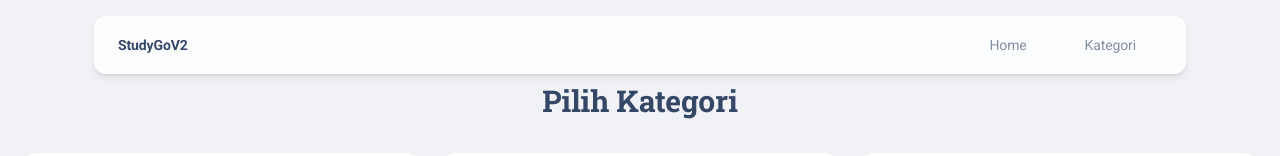
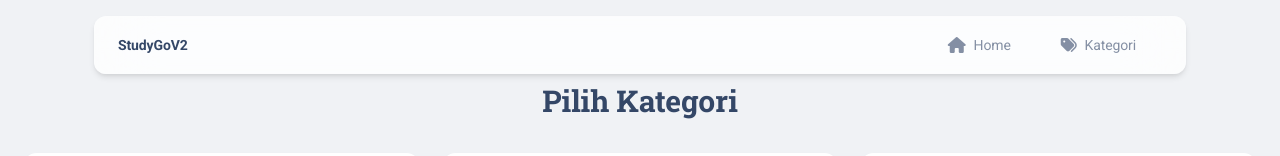
Before and after one commit to Presales-Solution24/StudyGoV2-FE, a React (Create React App) app: page / in a window 1280 px wide. Shown: the top 156 px of the page. Built offline with nearby package versions, Linux system fonts and the light colour scheme.

Commit message:
Fix props

```diff
--- a/src/App.js
+++ b/src/App.js
@@ -4,9 +4,12 @@ import { ThemeProvider } from "@mui/material/styles";
 import CssBaseline from "@mui/material/CssBaseline";
 import theme from "assets/theme";
 
+// Routes
 import routes from "routes";
 import AdminLayout from "layouts/Admin/AdminLayout";
 import adminRoutes from "adminRoutes";
+
+// Error pages
 import NotFound from "pages/Error/NotFound";
 import Forbidden from "pages/Error/Forbidden";
 import ServerError from "pages/Error/ServerError";
@@ -20,17 +23,19 @@ export default function App() {
   }, [pathname]);
 
   const getRoutes = (allRoutes) =>
-    allRoutes.map((route) => {
+    allRoutes
+      .map((route) => {
         if (route.collapse) {
           return getRoutes(route.collapse);
         }
-
         if (route.route) {
-        return <Route exact path={route.route} element={route.component} key={route.key} />;
+          return (
+            <Route path={route.route} element={route.component} key={route.key || route.route} />
+          );
         }
-
         return null;
-    });
+      })
+      .flat(); // <- tambahkan ini untuk meratakan array-nya
 
   return (
     <ThemeProvider theme={theme}>
@@ -41,23 +46,17 @@ export default function App() {
 
         {/* Admin routes */}
         <Route path="/admin" element={<AdminLayout />}>
-          {/* Redirect /admin ke /admin/dashboard */}
           <Route index element={<Navigate to="/admin/dashboard" />} />
-
-          {/* List Admin Pages */}
           {adminRoutes.map((route) => (
             <Route
-              key={route.name}
+              key={route.key}
               path={route.route.replace("/admin/", "")}
               element={route.component}
             />
           ))}
         </Route>
 
-        {/* 404 Fallback */}
-        {/* <Route path="*" element={<Navigate to="/presentation" />} /> */}
-
-        {/* Tambahkan untuk error pages */}
+        {/* Error Pages */}
         <Route path="/403" element={<Forbidden />} />
         <Route path="/500" element={<ServerError />} />
         <Route path="*" element={<NotFound />} />
--- a/src/adminRoutes.js
+++ b/src/adminRoutes.js
@@ -4,18 +4,21 @@ import CategoriesPage from "pages/Admin/categories/Index";
 
 const adminRoutes = [
   {
+    key: "dashboard",
     name: "Dashboard",
     icon: "fas fa-home",
     route: "dashboard",
     component: <Dashboard />,
   },
   {
+    key: "users",
     name: "Users",
     icon: "fas fa-users",
     route: "users",
     component: <Users />,
   },
   {
+    key: "categories",
     name: "Kategori",
     route: "categories",
     icon: "fas fa-tags",
--- a/src/routes.js
+++ b/src/routes.js
@@ -85,6 +85,7 @@ const routes = [
     name: "Home",
     key: "home",
     route: "/",
+    icon: <i className="fas fa-home" />,
     component: <Home />,
   },
   // {
@@ -97,6 +98,7 @@ const routes = [
     name: "Kategori",
     route: "/kategori/:id",
     component: <KategoriPage />,
+    icon: <i className="fas fa-tags" />, // atau icon sesuai kategori
   },
 
   {
```
Lines whose indentation alone changed are shown as unchanged.
